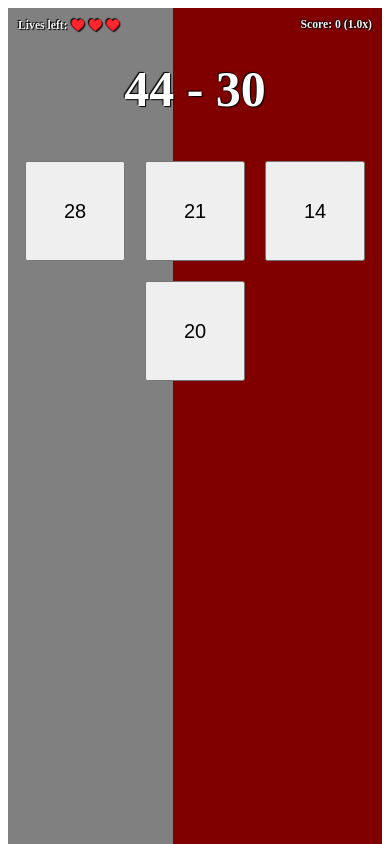
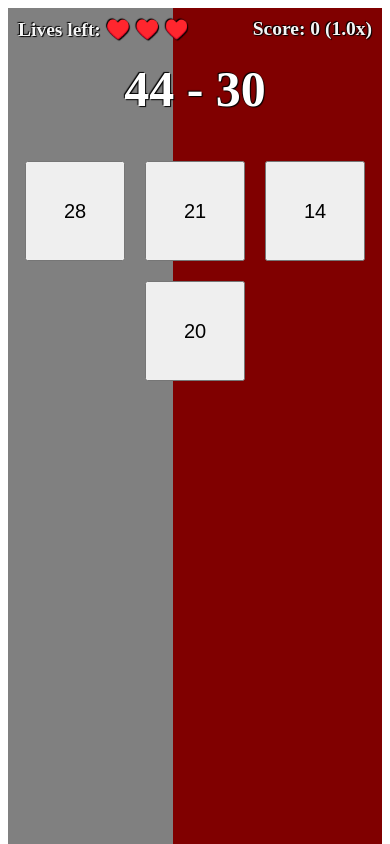
Before and after one commit to a1phanaught/math-game-svelte, a SvelteKit app: page / in a window 390 px wide. Both pictures are taken after a click on the button "Beginner (Student)". Shown: the top 844 px of the page. Built offline with nearby package versions, Linux system fonts and the light colour scheme.

Commit message:
Tried using min for mobile scaling (attempt 2)

```diff
--- a/src/routes/Math.svelte
+++ b/src/routes/Math.svelte
@@ -243,6 +243,6 @@
     h3 {
         margin: 10px;
         color: whitesmoke;
-        font-size: min(3vw, 25px);
+        font-size: min(5vw, 25px);
     }
 </style>
```
